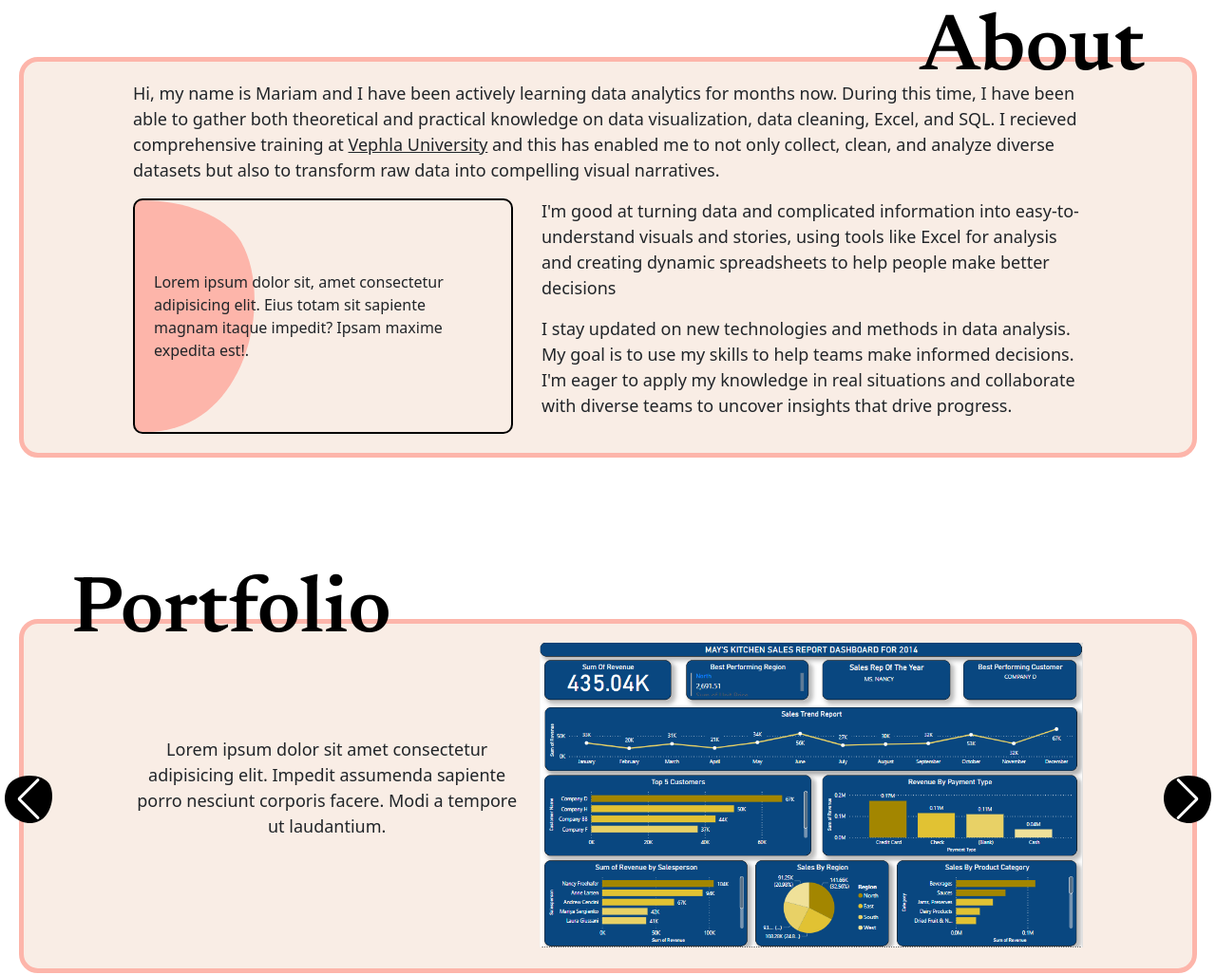
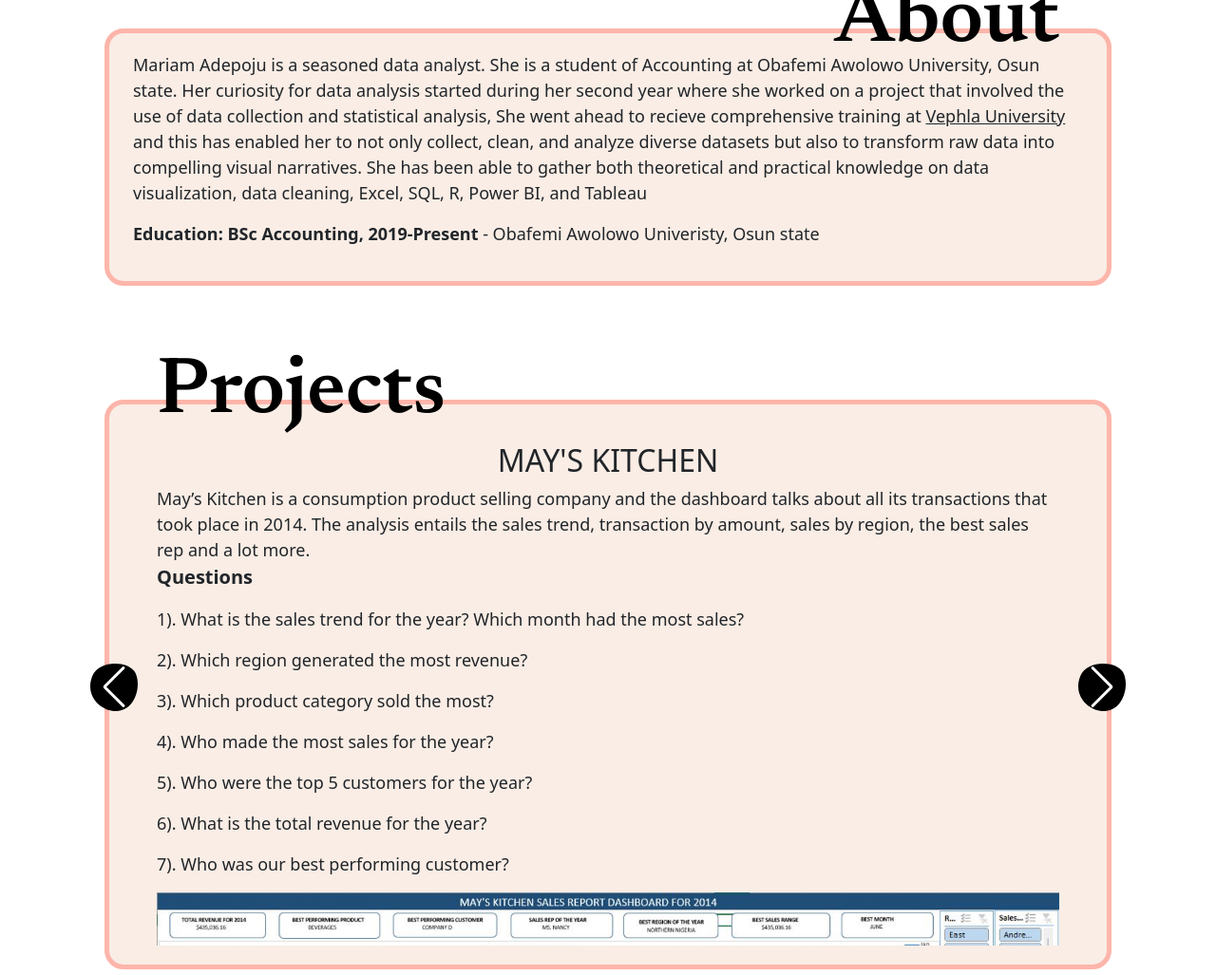
Before and after one commit to Pho-ever/Mariam-Data-Analytics, a plain HTML site: page index.html in a window 1280 px wide. Shown: the part 150-1177 px from the top of the page at 95% size. Drawn offline with nearby package versions, Linux system fonts and the light colour scheme.

Commit message:
fix: portfolio changes

```diff
--- a/index.css
+++ b/index.css
@@ -39,14 +39,15 @@ body {
 }
 
 .section {
-    margin-bottom: 100px;
     padding: 50px 20px 20px;
     height: fit-content;
+    margin: 0 auto 50px;
+    max-width: 1100px;
 }
 
 .navbar {
     padding: 10px 15px 15px 15px !important;
-    margin-bottom: 70px;
+    margin-bottom: 40px;
     background-color: #F9EDE5;
     width: 100%;
     max-width: 1400px;
@@ -105,6 +106,13 @@ body {
     height: fit-content;
 }
 
+.projects{
+    max-height: 550px;
+    overflow-y: scroll;
+    padding-left: 25px;
+    padding-right: 25px;
+}
+
 .right > h1 {
     color: #000;
     font-size: 84px;
@@ -154,14 +162,16 @@ body {
   }
 
   .swiper-slide {
-    text-align: center;
+    text-align: left;
     font-size: 18px;
-    display: grid !important;
-    grid-template-columns: 5fr 7fr;
     align-items: center;
     justify-content: center;
     gap: 20px;
     height: 100%;
+  }
+
+  .swiper-slide h2 {
+    text-align: center;
   }
 
   .swiper-slide img {
--- a/index.html
+++ b/index.html
@@ -34,7 +34,7 @@
               <a class="nav-link active" aria-current="page" href="#home">About</a>
             </li>
             <li class="nav-item">
-              <a class="nav-link active" href="#portfolio">Portfolio</a>
+              <a class="nav-link active" href="#projects">Projects</a>
             </li>
             <li class="nav-item">
               <a class="nav-link active" href="#contact">Contact</a>
@@ -46,7 +46,7 @@
               <a class="nav-link active" aria-current="page" href="#home">About</a>
             </li>
             <li class="nav-item">
-              <a class="nav-link active" href="#portfolio">Portfolio</a>
+              <a class="nav-link active" href="#projects">Projects</a>
             </li>
             <li class="nav-item">
               <a class="nav-link active" href="#contact">Contact</a>
@@ -62,17 +62,10 @@
                 <h1>About</h1>
             <div class="content">
                 <p>
-                    Hi, my name is Mariam and I have been actively learning data analytics for months now. During this time, I have been able to gather both theoretical and practical knowledge on data visualization, data cleaning,  Excel, and SQL. I recieved comprehensive training at <a href="http://Vephlainstitute.com" target="_blank">Vephla University</a> and this has enabled me to not only collect, clean, and analyze diverse datasets but also to transform raw data into compelling visual narratives.
-                </p>
+                  Mariam Adepoju is a seasoned data analyst. She is a student of Accounting at Obafemi Awolowo University, Osun state. Her curiosity for data analysis started during her second year where she worked on a project that involved the use of data collection and statistical analysis,  She went ahead to recieve comprehensive training at <a href="http://Vephlainstitute.com" target="_blank">Vephla University</a> and this has enabled her to not only collect, clean, and analyze diverse datasets but also to transform raw data into compelling visual narratives. She has been able to gather both theoretical and practical knowledge on data visualization, data cleaning, Excel, SQL, R, Power BI, and Tableau
 
-                <div class="grid-box">
-                    <div class="box">Lorem ipsum dolor sit, amet consectetur adipisicing elit. Eius totam sit sapiente magnam itaque impedit? Ipsam maxime expedita est!.
-
-                    </div>
-                <div>
-                <p> I'm good at turning data and complicated information into easy-to-understand visuals and stories, using tools like Excel for analysis and creating dynamic spreadsheets to help people make better decisions</p>
-
-                <p>I stay updated on new technologies and methods in data analysis. My goal is to use my skills to help teams make informed decisions. I'm eager to apply my knowledge in real situations and collaborate with diverse teams to uncover insights that drive progress.
+                <p> <strong>Education: BSc Accounting, 2019-Present</strong>
+                  - Obafemi Awolowo Univeristy, Osun state
                 </p>
                     </div>
                 </div>
@@ -82,28 +75,48 @@
 
 
           <!-- PORTOFLIO SECTION  -->
-          <section id="portfolio" class="section">
+          <section id="projects" class="section">
             <div class="left">
-                <h1>Portfolio</h1>
-                <div class="content">
+                <h1>Projects</h1>
+                <div class="content projects">
                 <div class="swiper-button-prev"></div>
                   <div class="swiper mySwiper">
                     <div class="swiper-wrapper">
 
                       <div class="swiper-slide">
+                        <h2 style="margin-top: 20px;">MAY'S KITCHEN</h2>
+                          <div>
+                            May’s Kitchen is a consumption product selling company and the dashboard talks about all its transactions that took place in 2014. The analysis entails the sales trend, transaction by amount, sales by region, the best sales rep and a lot more.
+                              <p style="font-weight: bold; font-size: 20px;">Questions</p>
+                              <p>1). What is the sales trend for the year? Which month had the most sales?</p>
+                              <p>2). Which region generated the most revenue?</p>
+                              <p>3). Which product category sold the most?</p>
+                              <p>4). Who made the most sales for the year?</p>
+                              <p>5). Who were the top 5 customers for the year?</p>
+                              <p>6). What is the total revenue for the year?</p>
+                              <p>7). Who was our best performing customer?</p>
+                          </div>
+                          <img src="/Task.6.jpg" alt="" width="100%" height="100%" style="margin-bottom: 15px;">
+                          <br>
+                          <p>The visualization highlights the sales performance of different product categories. Among these categories, Beverages emerge as the top-selling category for the year, indicating strong demand or perhaps effective marketing strategies targeting this product group. On the other hand, Grains appear to be the least sold category, suggesting either lower demand or potential opportunities for improvement in marketing or product offerings within this category.</p>
+                          <img src="/Task.7.jpg" alt="" width="100%" height="100%" style="margin-bottom: 15px;">
+                          <p> In the provided visualization, Nancy Freehafer emerges as the top-performing salesperson, achieving a remarkable revenue of $104,242.34. This achievement reflects Nancy's effectiveness in driving sales, building customer relationships, and meeting or exceeding targets. </p>
+
                           <p>
-                            Lorem ipsum dolor sit amet consectetur adipisicing elit. Impedit assumenda sapiente porro nesciunt corporis facere. Modi a tempore ut laudantium.
-                          </p>
-                          <img src="/Task.1.png" alt="" width="100%" height="100%">
+                          Following closely behind Nancy is Anne Larsen, who generated a total revenue of $93,848.33. Anne's performance demonstrates her strong sales skills and ability to generate substantial revenue for the company. While Anne's revenue may be slightly lower than Nancy's, her contribution is still significant and highlights her effectiveness as a sales professional.</p>
+                          <img src="/Task.8.jpg" alt="" width="100%" height="100%" style="margin-bottom: 15px;">
+
+                          <p>In conclusion, the provided visualizations offer insights into sales performance, highlighting December as the peak sales month and Beverages as the top-selling product category. Nancy Freehafer emerges as the top-performing salesperson, specializing in beverage sales in 2014, followed closely by Anne Larsen. Leveraging individual strengths, recognizing top performers, and optimizing sales strategies are key to achieving sustainable growth and success in the competitive market</p>
                       </div>
 
                       <div class="swiper-slide">
+
                         <p>
                           Lorem ipsum dolor sit amet consectetur adipisicing elit. Impedit assumenda sapiente porro nesciunt corporis facere. Modi a tempore ut laudantium.
                         </p>
                         <img src="/Task.2.png" alt="" width="100%" height="100%">
                       </div>
-                      <div class="swiper-slide">
+                      <!-- <div class="swiper-slide">
                         <p>
                           Lorem ipsum dolor sit amet consectetur adipisicing elit. Impedit assumenda sapiente porro nesciunt corporis facere. Modi a tempore ut laudantium.
                         </p>
@@ -120,7 +133,7 @@
                           Lorem ipsum dolor sit amet consectetur adipisicing elit. Impedit assumenda sapiente porro nesciunt corporis facere. Modi a tempore ut laudantium.
                         </p>
                         <img src="/Task.5.png" alt="" width="100%" height="100%">
-                      </div>
+                      </div> -->
                     </div>
                   </div>
                 <div class="swiper-button-next"></div>
@@ -128,9 +141,6 @@
             </div>
 
           </section>
-
-
-
 
 
 
```
Also changed, not shown: Task.6.jpg (added), Task.7.jpg (added), Task.8.jpg (added).
